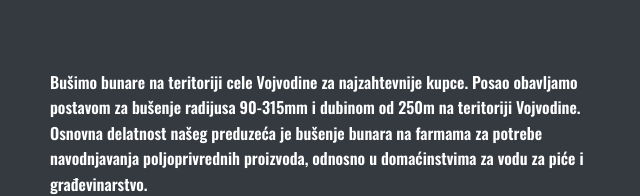
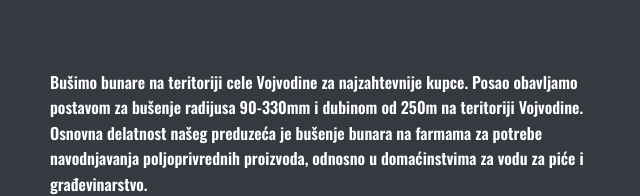
Before and after one commit to rottez/emil, a plain HTML site: page index.html in a window 1280 px wide. Shown: the part 756-952 px from the top of the page, 35-675 px from the left. Drawn offline with nearby package versions, Linux system fonts and the light colour scheme.

Commit message:
Update index.html

```diff
--- a/index.html
+++ b/index.html
@@ -50,7 +50,7 @@
             <div class="col-md-6">
                 <p class="text-left lh-base">
                     Bušimo bunare na teritoriji cele Vojvodine za najzahtevnije kupce.
-                    Posao obavljamo postavom za bušenje radijusa 90-315mm i dubinom od 250m na teritoriji Vojvodine.
+                    Posao obavljamo postavom za bušenje radijusa 90-330mm i dubinom od 250m na teritoriji Vojvodine.
                     <br>
                     Osnovna delatnost našeg preduzeća je bušenje bunara na farmama za potrebe navodnjavanja poljoprivrednih proizvoda,
                     odnosno u domaćinstvima za vodu za piće i građevinarstvo.
```
